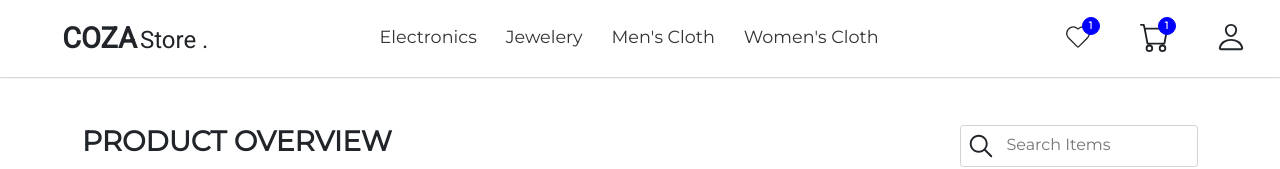
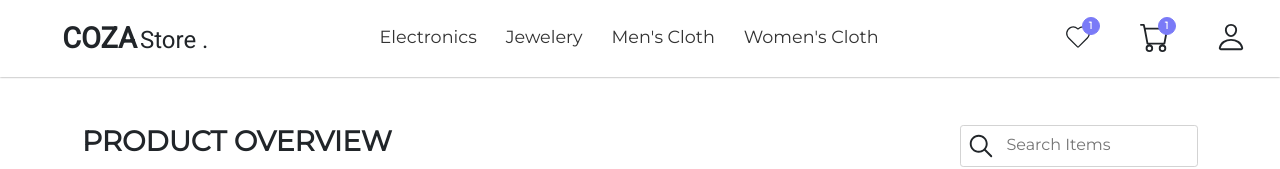
Before and after one commit to manju-hub569/EcomFrontEnd, a React (Create React App) app: page / in a window 1280 px wide. Shown: the top 169 px of the page. Built offline with nearby package versions, Linux system fonts and the light colour scheme; no server answers.

Commit message:
not icon

```diff
--- a/src/Container/Main/Main.css
+++ b/src/Container/Main/Main.css
@@ -57,14 +57,14 @@ div ul {
     position: relative;
     top : -12px;
     left: -16px;
-    border : 1px solid blue;
+    border : 1px solid rgb(122, 122, 247);
     border-radius: 50%;
     width : 18px;
     height : 18px;
     text-align: center;
     padding-bottom: 5px;
     color : white;
-    background-color: blue;
+    background-color: rgb(122, 122, 247);
     font-size: 10px;
     font-weight: bold;
     font-family: 'Montserrat';
```
